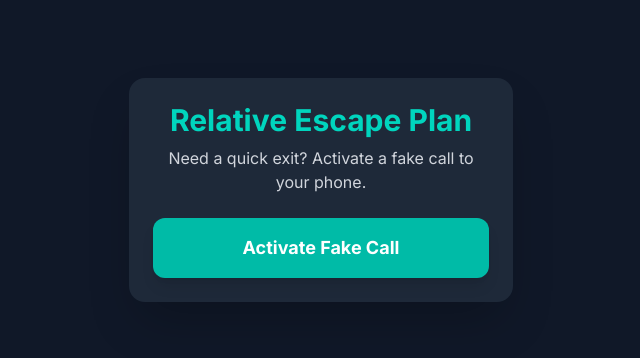
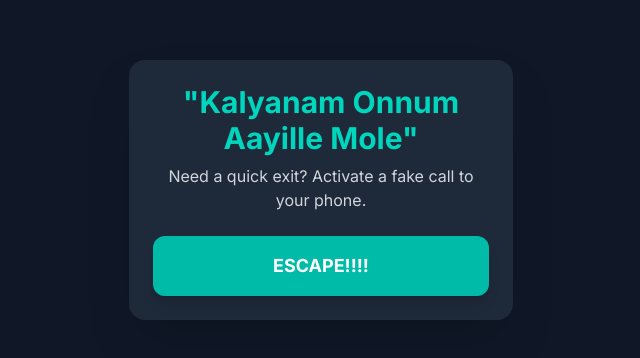
Before and after one commit to popsak-098/relative-escape-plan, a Next.js app: page / in a window 1280 px wide. Shown: the part 210-568 px from the top of the page, without its empty margins (319-959 px from the left). Built offline with nearby package versions, Linux system fonts and the light colour scheme.

Commit message:
Added few funny excuses and reduced trigger to 5

```diff
--- a/src/app/page.js
+++ b/src/app/page.js
@@ -8,10 +8,10 @@ import { useState, useEffect, useRef } from "react";
 
 // These are some fun, silly excuses we can show the user.
 const funnyExcuses = [
-  "Oh no, my pet rock just sent me an emergency text!",
-  "Sorry, my smart-fridge is calling, it's out of pickles.",
-  "I have to take this, it's my agent. They're making a movie about my life.",
-  "It's the International Society of Mystery Solvers, I'm their top consultant.",
+  "Onn wait cheyye, enne NASA il ninnu vilikkunnu",
+  "Hello enth, kalyana chekkan olichodi enno",
+  "Ammaava, oonu theeraraayi enn",
+  "February 30, please save the date",
   "My plants are calling, they need me to water them... urgently.",
   "This is my landlord. My apartment is apparently floating away.",
 ];
@@ -20,7 +20,7 @@ const funnyExcuses = [
 export default function HomePage() {
   // Here we set up our "memory boxes" (state) using useState.
   const [isCallScreenVisible, setIsCallScreenVisible] = useState(false);
-  const [timer, setTimer] = useState(10); // The call will be triggered in 10 seconds.
+  const [timer, setTimer] = useState(5); // The call will be triggered in 10 seconds.
   const [isCallActive, setIsCallActive] = useState(false);
   const [showExcuse, setShowExcuse] = useState(false);
   const [selectedExcuse, setSelectedExcuse] = useState("");
@@ -104,7 +104,7 @@ export default function HomePage() {
         {!isCallScreenVisible && !showExcuse ? (
           // --- 1. The Initial Screen ---
           <>
-            <h1 className="text-3xl font-bold text-teal-400 mb-2">Relative Escape Plan</h1>
+            <h1 className="text-3xl font-bold text-teal-400 mb-2">"Kalyanam Onnum Aayille Mole"</h1>
             <p className="text-gray-300 mb-6">
               Need a quick exit? Activate a fake call to your phone.
             </p>
@@ -112,7 +112,7 @@ export default function HomePage() {
               onClick={handleActivate}
               className="w-full bg-teal-500 hover:bg-teal-600 text-white font-bold py-4 px-4 rounded-xl text-lg shadow-lg transition-transform transform hover:scale-105"
             >
-              Activate Fake Call
+             ESCAPE!!!!
             </button>
           </>
         ) : showExcuse ? (
@@ -134,7 +134,7 @@ export default function HomePage() {
           <div className="bg-black rounded-2xl p-6 animate-pulse">
             <div className="flex flex-col items-center">
               <p className="text-gray-400 text-lg">Incoming Call...</p>
-              <h2 className="text-5xl font-bold my-4">UNKNOWN NUMBER</h2>
+              <h2 className="text-5xl font-bold my-4">Hadi</h2>
               <div className="w-full flex justify-around mt-8">
                 <button
                   onClick={handleAnswerCall}
```
